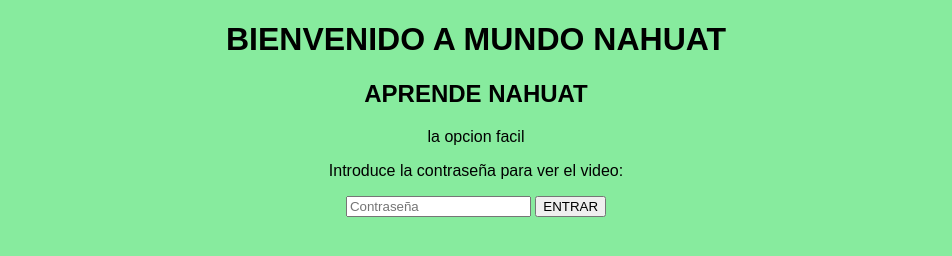
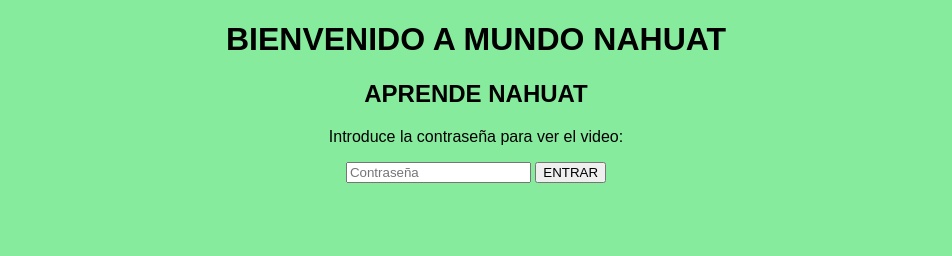
Before and after one commit to MundoNahuatl/CLASE-NUMERACION, a plain HTML site: page index.html in a window 1280 px wide. Shown: the full height of the page, 164-1116 px from the left. Drawn offline with Linux system fonts and the light colour scheme.

Commit message:
Update index.html

```diff
--- a/index.html
+++ b/index.html
@@ -12,7 +12,6 @@
 
   <h1>BIENVENIDO A MUNDO NAHUAT</h1>
   <h2>APRENDE NAHUAT</h2>
-la opcion facil
 
   <div id="password-container">
     <p>Introduce la contraseña para ver el video:</p>
```
